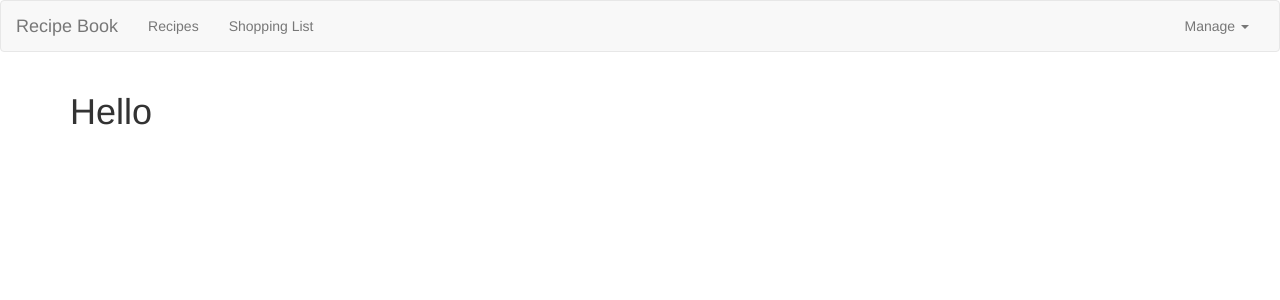
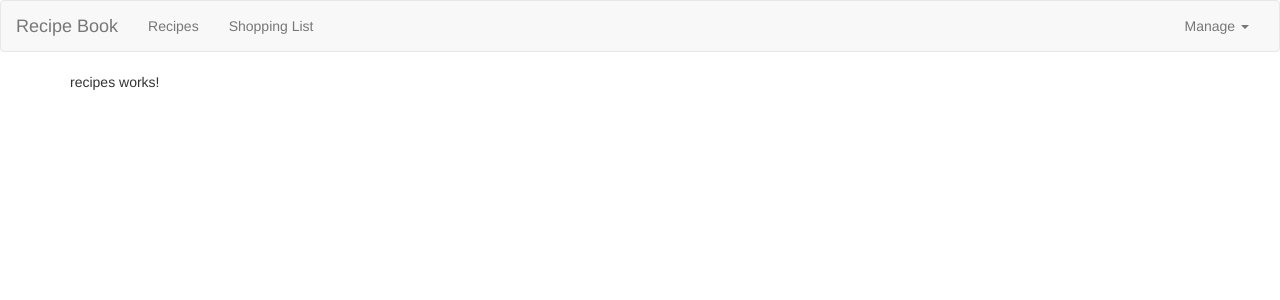
Before and after one commit to rahulsawant811/recipe-app, an Angular app: page / in a window 1280 px wide. Shown: the top 300 px of the page. Built offline with nearby package versions, Linux system fonts and the light colour scheme.

Commit message:
Added custom event emitter for navigation

```diff
--- a/src/app/app.component.html
+++ b/src/app/app.component.html
@@ -1,9 +1,10 @@
-<app-header></app-header>
+<app-header (featureSelected)="onNavigate($event)"></app-header>
 
 <div class="container">
   <div class="row">
     <div class="col-md-12">
-      <h1>Hello</h1>
+      <app-recipes *ngIf="loadedFeature === 'recipe'"></app-recipes>
+      <app-shopping-list *ngIf="loadedFeature !== 'recipe'"></app-shopping-list>
     </div>
   </div>
 </div>
--- a/src/app/app.component.ts
+++ b/src/app/app.component.ts
@@ -6,5 +6,9 @@
   styleUrls: ['./app.component.css']
 })
 export class AppComponent {
-  title = 'app';
+  loadedFeature = 'recipe';
+
+  onNavigate(feature: string){
+      this.loadedFeature = feature;
+  }
 }
--- a/src/app/header/header.component.html
+++ b/src/app/header/header.component.html
@@ -6,8 +6,8 @@
 
     <div class="collapse navbar-collapse">
       <ul class="nav navbar-nav">
-        <li><a href="#" >Recipes</a></li>
-        <li><a href="#" >Shopping List</a></li>
+        <li><a href="#" (click)="onSelect('recipe')">Recipes</a></li>
+        <li><a href="#" (click)="onSelect('shopping-list')">Shopping List</a></li>
       </ul>
       <ul class="nav navbar-nav navbar-right">
         <li class="dropdown" appDropdown>
--- a/src/app/header/header.component.ts
+++ b/src/app/header/header.component.ts
@@ -1,14 +1,18 @@
-import { Component, OnInit } from '@angular/core';
+import { Component, OnInit, EventEmitter, Output } from '@angular/core';
 
 @Component({
   selector: 'app-header',
   templateUrl: './header.component.html'
 })
 export class HeaderComponent implements OnInit {
+    @Output() featureSelected = new EventEmitter<string>();
+    constructor() { }
 
-  constructor() { }
+    ngOnInit() {
+    }
 
-  ngOnInit() {
-  }
+    onSelect(feature: string){
+        this.featureSelected.emit(feature);
+    }
 
 }
```
